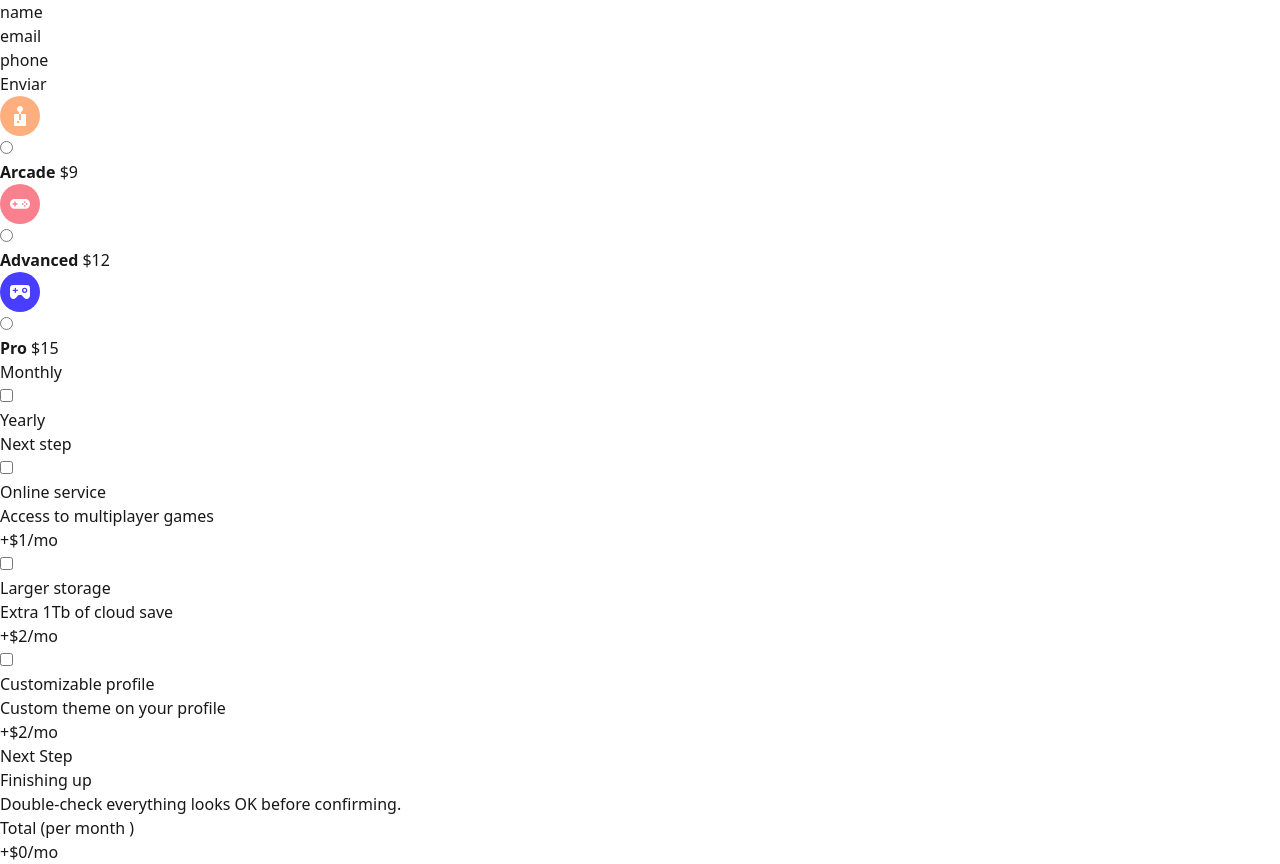
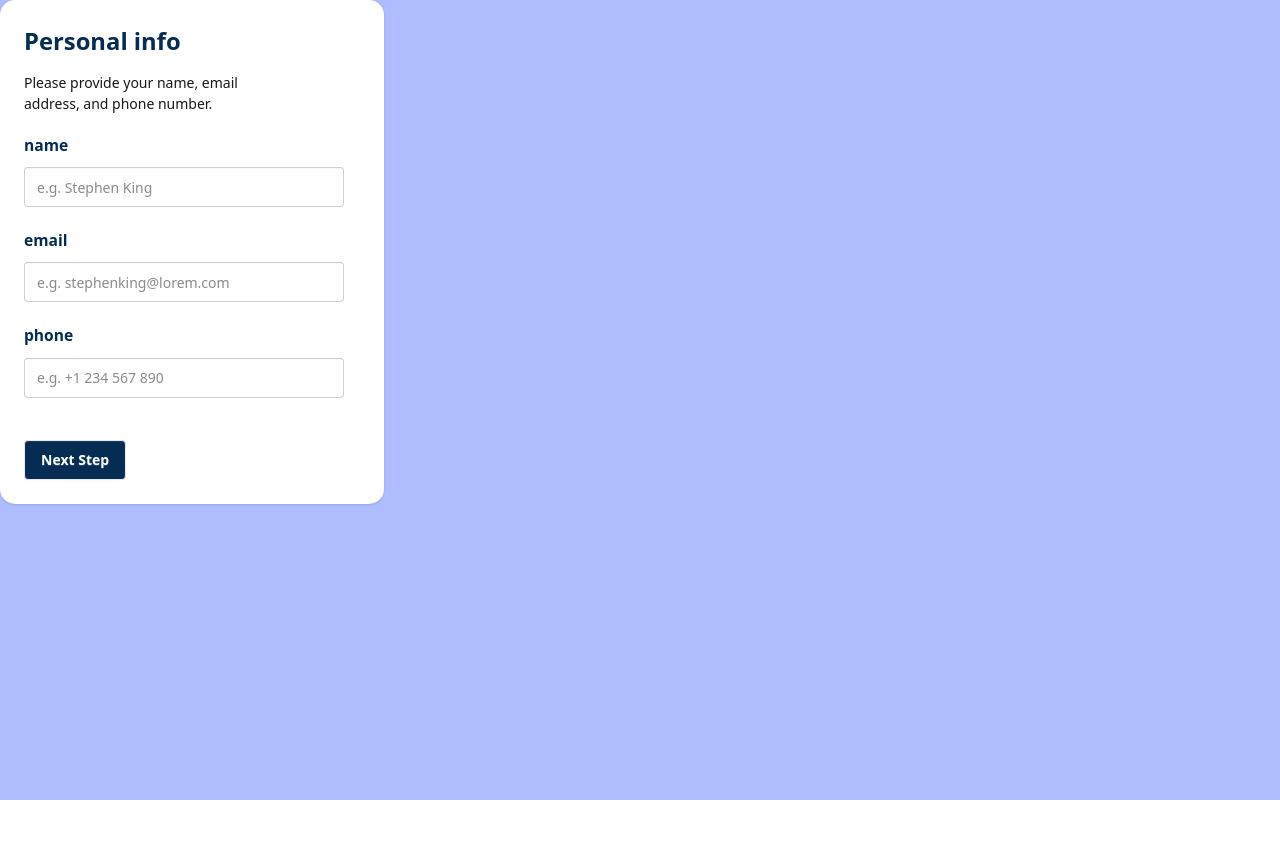
Before and after one commit to ItaloDev-Marcelo/multiStepForm-ts-V2, a React (Vite) app: page / in a window 1280 px wide. After the commit the page ends 800 px from the top, so only its background shows below. Built offline with nearby package versions, Linux system fonts and the light colour scheme.

Commit message:
Estilizando Step-1

```diff
--- a/src/App.tsx
+++ b/src/App.tsx
@@ -1,14 +1,14 @@
 import StepForm1 from "./Forms/StepForm1";
-import StepForm2 from "./Forms/StepForm2";
-import StepForm3 from "./Forms/StepForm3";
-import Summary from "./Forms/Summary";
+// import StepForm2 from "./Forms/StepForm2";
+// import StepForm3 from "./Forms/StepForm3";
+// import Summary from "./Forms/Summary";
 function App() {
    return (
       <>
       <StepForm1/>
-      <StepForm2/>
+      {/* <StepForm2/>
       <StepForm3/>
-      <Summary/>
+      <Summary/> */}
       </>
    )
 }
--- a/src/Forms/StepForm1.tsx
+++ b/src/Forms/StepForm1.tsx
@@ -2,7 +2,7 @@ import { zodResolver } from "@hookform/resolvers/zod";
 import { useForm } from "react-hook-form";
 import {step1Form, type FormDataOfStep1} from '../lib/zodSchemaForStep1';
 import Input from '../components/Inputs/Input';
-
+import Button from '../components/Button'
 
 const StepForm1 = () => {
 
@@ -13,12 +13,21 @@ const StepForm1 = () => {
   }
 
   return (
-    <form onSubmit={handleSubmit(submitData)} >
-       <Input register={register} placeholder='' errors={errors} type='text' label='name' name='userName' />
-       <Input register={register} placeholder='' errors={errors} type='email' label='email' name='email'  />
-       <Input register={register} placeholder='' errors={errors} type='text' label='phone' name='phoneNumber'  />
-       <button>Enviar</button>
-    </form>
+   <div className='card  bg-base-100 w-96 rounded-[15px] shadow-sm'>
+       <div className="card-body">
+        <div className="flex flex-col ">
+           <h1 className="card-title text-[1.7em] text-Blue-950 font-bold mb-3">Personal info</h1>
+           <p>Please provide your name, email <br /> address, and phone number.</p>
+        </div>
+        <form onSubmit={handleSubmit(submitData)} >
+       <Input register={register} placeholder='e.g. Stephen King' errors={errors} type='text' label='name' name='userName' />
+       <Input register={register} placeholder='e.g. stephenking@lorem.com' errors={errors} type='email' label='email' name='email'  />
+       <Input register={register} placeholder='e.g. +1 234 567 890' errors={errors} type='text' label='phone' name='phoneNumber'  />
+       <div className='mt-5'><Button/></div>
+       </form>
+       </div>
+
+   </div>
   )
 }
 
--- a/src/Forms/StepForm2.tsx
+++ b/src/Forms/StepForm2.tsx
@@ -7,6 +7,7 @@ import { useSelectedPlan } from "../store/useTogglePrice"
 import { useEffect, useState } from 'react';
 import ToggleButton from '../components/toggleButton';
 import { useSelectSummary } from '../store/useSelectSumarry';
+import Button from '../components/Button'
 
 const StepForm2 = () => {
 
@@ -34,7 +35,7 @@ const StepForm2 = () => {
 
   },[copy, setSelected])
 
-  const handleCheckStep = () => setNextStep(!nextStep)
+  // const handleCheckStep = () => setNextStep(!nextStep)
 
 
   const option01 = isSelected ? '$9' : '$90' ;
@@ -54,7 +55,7 @@ const StepForm2 = () => {
         <InputRadio radioImage={Pro} radioName='selectedPlan' radioId='pro-radio' radioValue={radioOptionValue3} title='Pro' subTitle={option03}  register={register} changes={isSelected}  />
         <p>{errors.selectedPlan?.message}</p>
          <ToggleButton/>
-        <button type='submit'onClick={handleCheckStep}>Next step</button>
+         <Button />
     </form>
   )
 }
--- a/src/Forms/StepForm3.tsx
+++ b/src/Forms/StepForm3.tsx
@@ -5,6 +5,7 @@ import {step3Form, type FormDataOfStep3} from '../lib/zodSchemaForStep3';
 import { useSelectedPlan } from "../store/useTogglePrice";
 import { useEffect, useState } from "react";
 import { useAddOnsSummary } from "../store/useAddOnsSummary";
+import Button from '../components/Button'
 const StepForm3= () => {
 
    const {register, handleSubmit, formState: {errors}} = useForm<FormDataOfStep3>({resolver: zodResolver(step3Form)});
@@ -52,7 +53,7 @@ const StepForm3= () => {
       <InputCheck id='large' register={register} name='addOns' title={larger} subTitle={largerText} price={largePrice}  value={largeR} />
       <InputCheck id='customizable' register={register} name='addOns' title={customizable} subTitle={customizableText} price={customizablePrice}  value={customizableR } />
       <p>{   errors.addOns?.message}</p>
-      <button type='submit'>Next Step</button>
+      <Button />
     </form>
   )
 }
--- a/src/Forms/Summary.tsx
+++ b/src/Forms/Summary.tsx
@@ -3,6 +3,9 @@
 import { useSelectSummary } from '../store/useSelectSumarry'
 import { useAddOnsSummary } from '../store/useAddOnsSummary'
 import { useSelectedPlan } from '../store/useTogglePrice'
+
+import Button from '../components/Button'
+
 
 const Summary = () => {
 
@@ -54,7 +57,7 @@ const Summary = () => {
          <p>Total (per {isSelected ? 'month' : 'year'} ) </p>
        <p>+${result}{priceText}</p>
        </div>
-
+        <Button/>
     </div>
   )
 }
--- /dev/null
+++ b/src/components/Button.tsx
@@ -0,0 +1,6 @@
+
+const Button = () => {
+  return <button className="btn mt-3 bg-Blue-950 text-White font-bold hover:bg-Purple-600" type="submit">Next Step</button>
+}
+
+export default Button
--- a/src/components/Inputs/Input.tsx
+++ b/src/components/Inputs/Input.tsx
@@ -13,11 +13,11 @@ interface InputShape {
 
 const Input = ({type,label, register, errors, name, placeholder}:InputShape) => {
   return (
-    <div>
-        <label>{label}</label>
-        <input type={type} placeholder={placeholder} {...register(name)}  />
-        <p>{errors[name]?.message}</p>
-    </div>
+    <fieldset className='fieldset'>
+        <label className='fieldset-legend text-Blue-950 text-[1.3em]'>{label}</label>
+        <input type={type} placeholder={placeholder} {...register(name)} className="input input-Grey-500" />
+        <p className='label text-Red-500'>{errors[name]?.message}</p>
+    </fieldset>
   )
 }
 
--- a/src/index.css
+++ b/src/index.css
@@ -1,2 +1,22 @@
 @import "tailwindcss";
 @plugin "daisyui";
+
+@theme {
+--color-Blue-950:    #052c53;   /* hsl(213, 96%, 18%) */
+--color-Purple-600:  #483eff;   /* hsl(243, 100%, 62%) */
+--color-Blue-300:    #adbdff;   /* hsl(228, 100%, 84%) */
+--color-Blue-200:    #d6e4ff;   /* hsl(206, 94%, 87%) */
+--color-Red-500:     #ed3548;   /* hsl(354, 84%, 57%) */
+--color-Grey-500:    #9295a0;   /* hsl(231, 11%, 63%) */
+--color-Purple-200:  #d6d9f5;   /* hsl(229, 24%, 87%) */
+--color-Blue-100:    #f0f7ff;   /* hsl(218, 100%, 97%) */
+--color-Blue-50:     #f9fbff;   /* hsl(231, 100%, 99%) */
+--color-White:       #ffffff;   /* hsl(0, 100%, 100%) */
+}
+
+
+body {
+    background:  #adbdff;
+    width:100%;
+    height: 100vh;
+}
```
